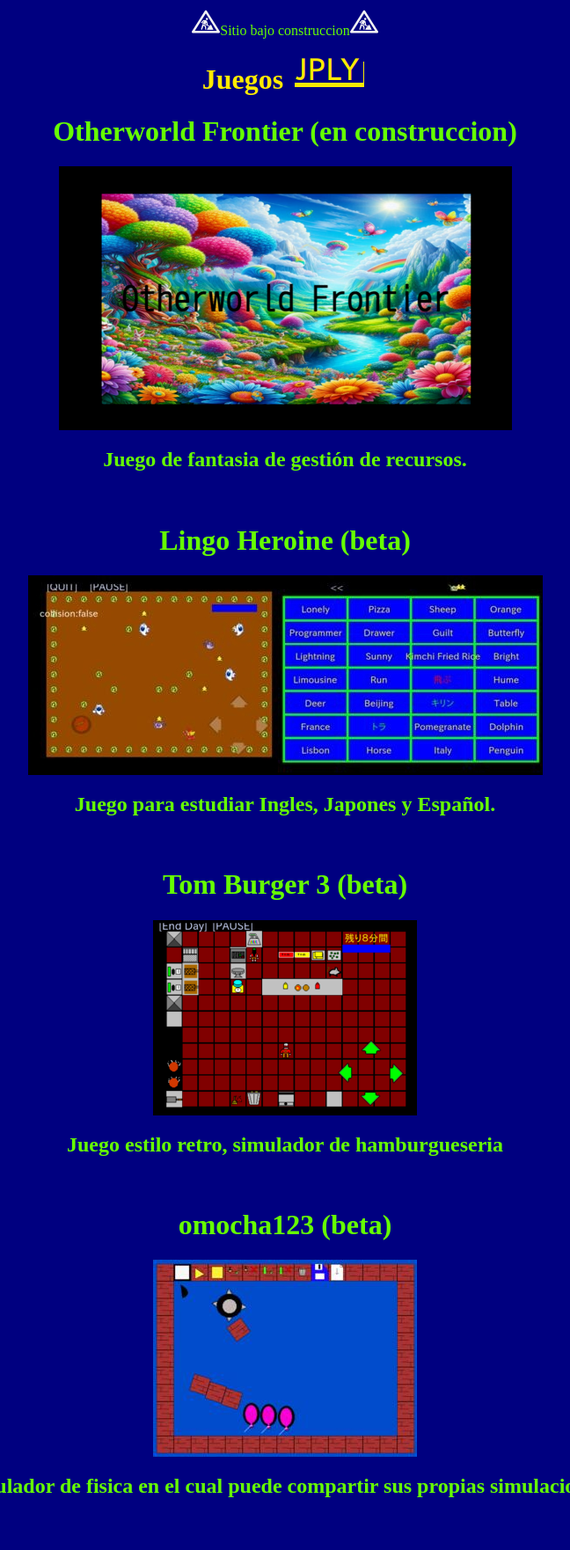
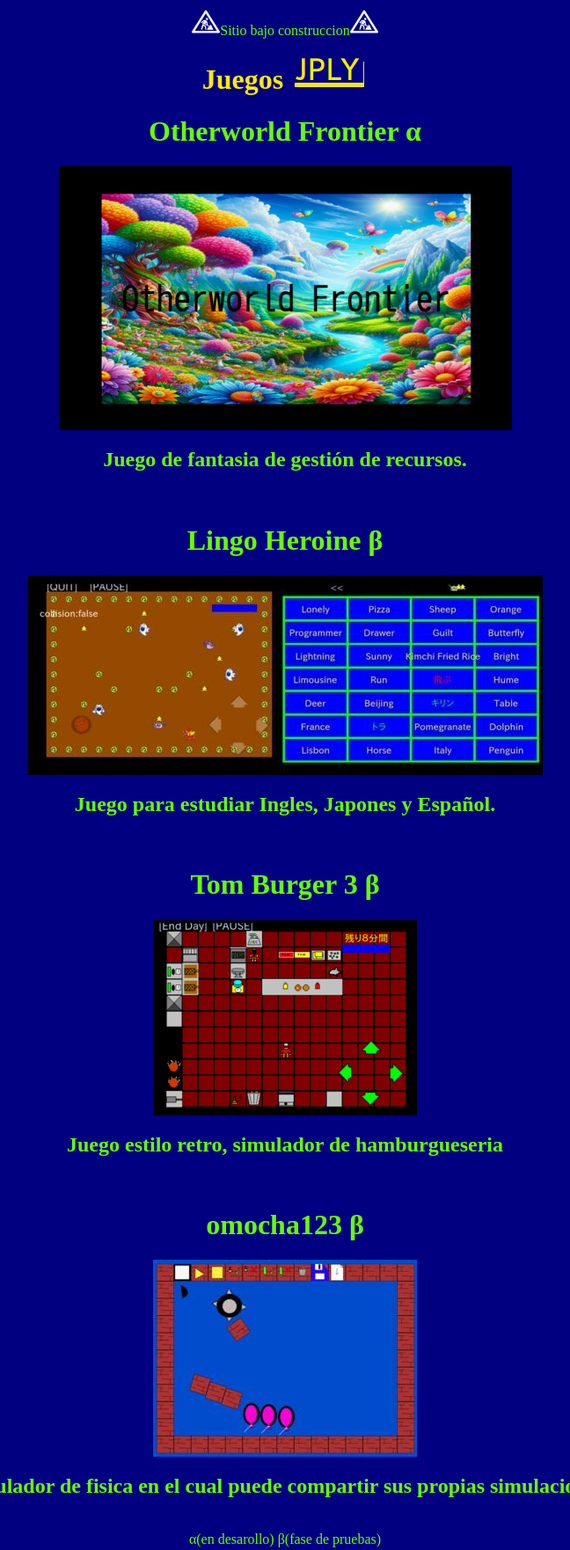
Before and after one commit to amigojapan/JPLY, a plain HTML site: page es.html in a window 1280 px wide. Shown: the top 1762 px of the page at 88% size, without its empty margins (316-964 px from the left). Drawn offline with Linux system fonts and the light colour scheme.

Commit message:
added alpha and beta greek letters

```diff
--- a/es.html
+++ b/es.html
@@ -15,31 +15,29 @@
     <font color=#66FF00>
         <center><img src=img/under_construction_icon.png width=32 height=32>Sitio bajo construccion<img src=img/under_construction_icon.png width=32 height=32></center>
         <center><h1><font color=#FFEA00>Juegos <img src="img/JPLYlogo.png"></h1></font></center>
-        <center><h1>Otherworld Frontier (en construccion)</h1></center>
+        <center><h1>Otherworld Frontier α</h1></center>
         <center><a href=https://amjp.psy-k.org/OtherworldFrontier/OtherworldFrontier-es.html><img src=img/OtherworldFrontiertitlescreeScreenshot600x300.png></a></center>
         <center><h2>Juego de fantasia de gestión de recursos.</h2></center>
         <BR>
-        <center><h1>Lingo Heroine (beta)</h1></center>
+        <center><h1>Lingo Heroine β</h1></center>
         <center><a href=https://amjp.psy-k.org/lingo-heroine/Play-Lingo-Heroine-HTML5-es.html><img src=img/LingoHeroineScreenshots.jpeg></a></center>
         <center><h2>Juego para estudiar Ingles, Japones y Español.</h2></center>
         <BR>
-        <center><h1>Tom Burger 3 (beta)</h1></center>
+        <center><h1>Tom Burger 3 β</h1></center>
         <center><a href=https://amjp.psy-k.org/tom-burger//Play-Tom-Burger-HTML5-es.html><img src=img/TomBurgerThumbnail300x600.jpeg></a></center>
         <center><h2>Juego estilo retro, simulador de hamburgueseria</h2></center>
         <BR>
-        <center><h1>omocha123 (beta)</h1></center>
+        <center><h1>omocha123 β</h1></center>
         <center><a href=https://amjp.psy-k.org/omocha123/omocha123es.html><img src=img/omocha123screenshot300x600thumbnail.jpeg></a></center>
         <center><h2>Simulador de fisica en el cual puede compartir sus propias simulaciones.</h2></center>
 
+        <BR>
+        <center> α(en desarollo) β(fase de pruebas)</center>
         <BR>
         <H2>
         <center>©Copyright <a href="http://amigojapan.github.io/" target="_blank">Usmar A. Padow(amigojapan)</a> 2024。</center>
         <center><a href="mailto:usmar.in.japan@gmail.com">usmar.in.japan@gmail.com</a></center>
         <BR>
-
-
-
-
         <center>Creditos: Programacion y diseño del juego: Usmar A. Padow(amigojapan)</center>
         <center>Compositor de musica y effectos de sonido, proveedor del servidor, y contribuidor: Albert Korman(Zcom)</center>
         <center>Diseñadora de personajes: Akira Wakamatsu</center>
```
Also changed, not shown: en.html (+6 -4 lines), jp.html (+5 -4 lines).
